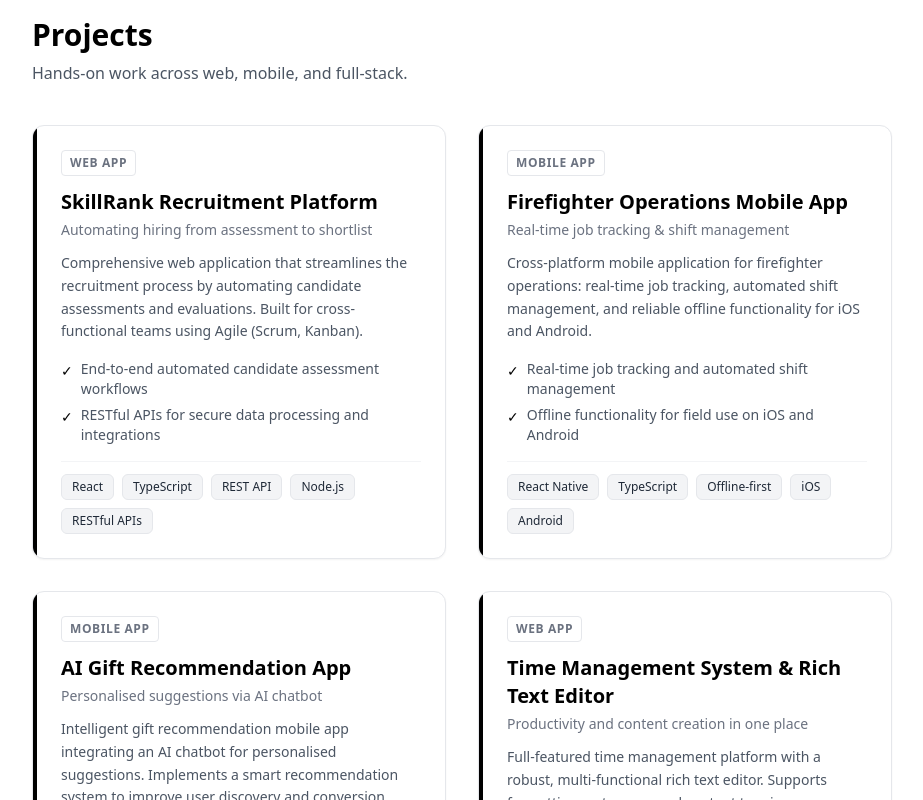
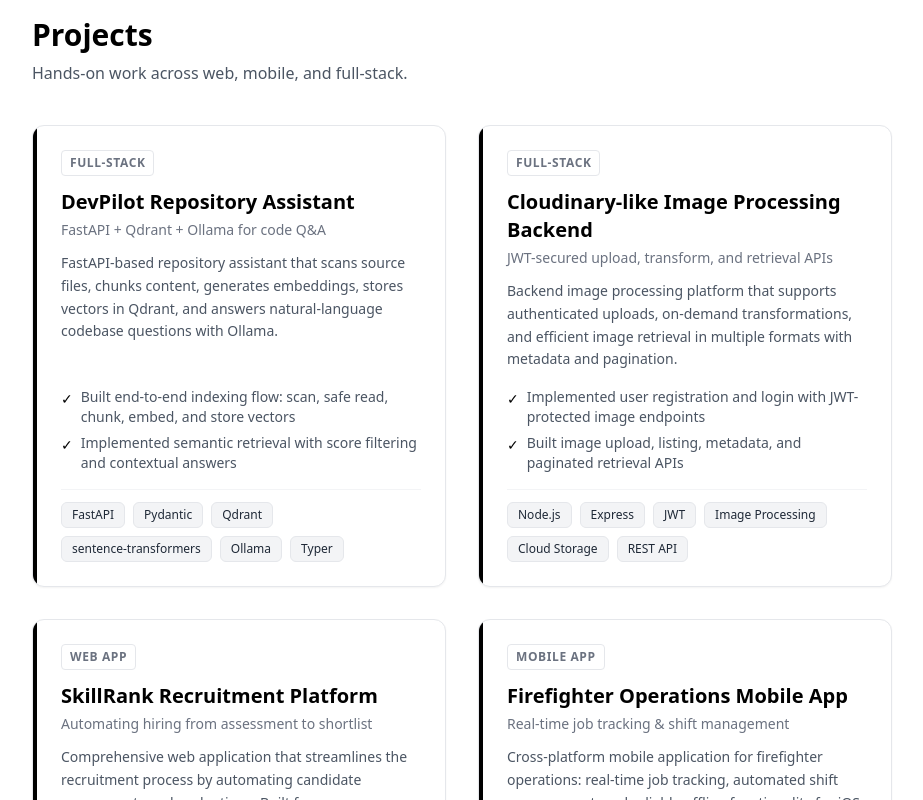
Before and after one commit to Ganes769/ganesh-portfolio, a React (Vite) app: page /projects in a window 1280 px wide. Shown: the part 3160-3960 px from the top of the page, without its empty margins (178-1101 px from the left). Built offline with nearby package versions, Linux system fonts and the light colour scheme.

Commit message:
project updated

```diff
--- a/src/apps/pages/landing/SinglePage.tsx
+++ b/src/apps/pages/landing/SinglePage.tsx
@@ -90,6 +90,50 @@ type Project = {
 };
 
 const projects: Project[] = [
+  {
+    title: "DevPilot Repository Assistant",
+    tagline: "FastAPI + Qdrant + Ollama for code Q&A",
+    description:
+      "FastAPI-based repository assistant that scans source files, chunks content, generates embeddings, stores vectors in Qdrant, and answers natural-language codebase questions with Ollama.",
+    type: "Full-stack",
+    technologies: [
+      "FastAPI",
+      "Pydantic",
+      "Qdrant",
+      "sentence-transformers",
+      "Ollama",
+      "Typer",
+    ],
+    highlights: [
+      "Built end-to-end indexing flow: scan, safe read, chunk, embed, and store vectors",
+      "Implemented semantic retrieval with score filtering and contextual answers",
+      "Added CLI commands to index repositories and ask questions from terminal",
+      "Returned source-aware answers with relevant file references",
+    ],
+    accent: "indigo",
+  },
+  {
+    title: "Cloudinary-like Image Processing Backend",
+    tagline: "JWT-secured upload, transform, and retrieval APIs",
+    description:
+      "Backend image processing platform that supports authenticated uploads, on-demand transformations, and efficient image retrieval in multiple formats with metadata and pagination.",
+    type: "Full-stack",
+    technologies: [
+      "Node.js",
+      "Express",
+      "JWT",
+      "Image Processing",
+      "Cloud Storage",
+      "REST API",
+    ],
+    highlights: [
+      "Implemented user registration and login with JWT-protected image endpoints",
+      "Built image upload, listing, metadata, and paginated retrieval APIs",
+      "Added transformations such as resize, crop, rotate, watermark, filters, and format conversion",
+      "Designed for caching and rate limiting to improve performance and prevent abuse",
+    ],
+    accent: "amber",
+  },
   {
     title: "SkillRank Recruitment Platform",
     tagline: "Automating hiring from assessment to shortlist",
--- a/src/apps/pages/projects/Projects.tsx
+++ b/src/apps/pages/projects/Projects.tsx
@@ -12,6 +12,45 @@ interface Project {
 
 export default function Projects() {
   const projects: Project[] = [
+    {
+      title: "DevPilot Repository Assistant",
+      description:
+        "FastAPI-based repository assistant that scans source files, chunks content, generates embeddings, stores vectors in Qdrant, and answers natural-language codebase questions using Ollama.",
+      technologies: [
+        "FastAPI",
+        "Pydantic",
+        "Qdrant",
+        "sentence-transformers",
+        "Ollama",
+        "AI",
+        "LLM",
+      ],
+      highlights: [
+        "Built end-to-end indexing flow for scanning, safe file reading, chunking, embedding, and vector storage",
+        "Implemented semantic retrieval with score filtering and contextual answering through Ollama",
+        "Created CLI commands to index repositories and ask questions directly from terminal",
+        "Added source-aware responses that return answer text with relevant file references",
+      ],
+    },
+    {
+      title: "Cloudinary-like Image Processing Backend",
+      description:
+        "Backend service for authenticated image upload, transformation, and retrieval with metadata, pagination, and multi-format delivery.",
+      technologies: [
+        "Node.js",
+        "Express",
+        "JWT",
+        "Image Processing",
+        "Cloud Storage",
+        "REST API",
+      ],
+      highlights: [
+        "Implemented secure user authentication with sign-up, login, and JWT-protected endpoints",
+        "Built upload and list APIs with image metadata and paginated responses",
+        "Supported transformations including resize, crop, rotate, watermark, filters, and format conversion",
+        "Improved reliability with validation, error handling, caching, and rate limiting",
+      ],
+    },
     {
       title: "SkillRank Recruitment Platform",
       description:
@@ -34,32 +73,6 @@ export default function Projects() {
         "Implemented real-time alert and notification systems",
         "Ensured responsive design across various device sizes",
         "Optimised performance for smooth user experience",
-      ],
-    },
-    {
-      title: "Time Management System with Rich Text Editor",
-      description:
-        "Full-featured text editor integrated within a time management platform, supporting advanced formatting and collaboration features.",
-      technologies: ["React", "TypeScript", "Rich Text Editor", "Auto-save"],
-      highlights: [
-        "Built robust multi-functional text editor from scratch",
-        "Implemented auto-save functionality to prevent data loss",
-        "Added content tagging and formatting features",
-        "Integrated with time tracking and project management tools",
-      ],
-    },
-    {
-      title: "Personal Portfolio Website",
-      description:
-        "Modern, responsive portfolio website built with React and TypeScript, showcasing projects and technical skills.",
-      technologies: ["React", "TypeScript", "Tailwind CSS", "Vite"],
-      githubUrl: "https://github.com/Ganes769",
-      liveUrl: "https://www.sagar41.com.np",
-      highlights: [
-        "Designed and developed fully responsive portfolio from scratch",
-        "Implemented modern UI/UX principles with Tailwind CSS",
-        "Optimised for performance and SEO",
-        "Deployed using GitHub Pages with CI/CD pipeline",
       ],
     },
   ];
```
